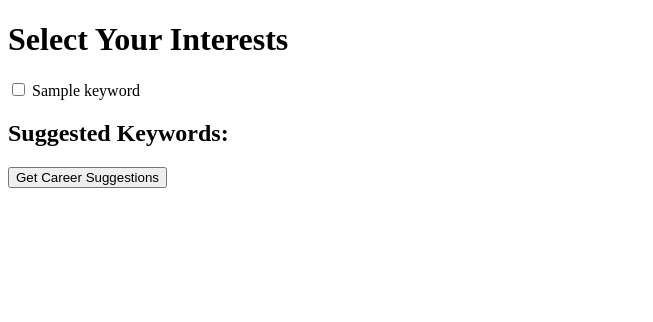
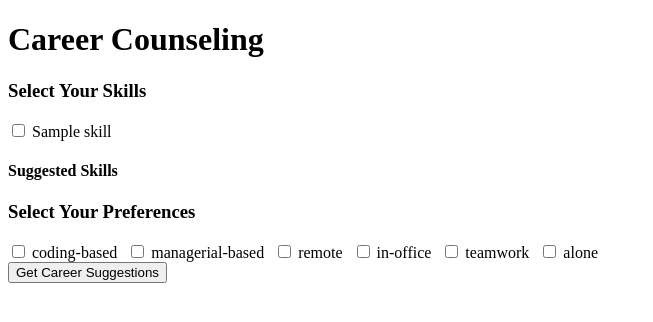
Before and after one commit to yashviparikh/career-aptitude, a Flask app: template templates/index.html in a window 1280 px wide. Shown: the top 322 px of the page, without its empty margins (0-653 px from the left). Run offline with Flask 3, Linux system fonts and the light colour scheme; the template is opened without the code that fills it: most values are stand-ins (such as "Sample title", 1, 10 or a date in 2020).

Commit message:
new dataset,dynamic keywords appear but without display of chosen keywords, preferences added

```diff
--- a/app.py
+++ b/app.py
@@ -1,24 +1,51 @@
 from flask import Flask,render_template,request,jsonify
-from careers import CAREERS,MAIN_KEYWORDS,recommend_careers
+from careers import tech_skill_preferences_data,recommend_tech_careers
 app= Flask(__name__)
 
 @app.route("/", methods=["GET","POST"])
 def index():
     if request.method=="POST":
-        selected_keywords=request.form.getlist("keywords")
-        careers=recommend_careers(selected_keywords)
+        selected_skills=request.form.getlist("skills")
+        if not selected_skills:
+            return render_template("index.html",skills=get_all_skills(),error="no skill selected")
+        preferences=request.form.getlist("preferences")
+        careers=recommend_tech_careers(selected_skills,include_scores=True,filter_preferences=preferences)
         return render_template("results.html",careers=careers)
-    return render_template("index.html",keywords=list(MAIN_KEYWORDS.keys()))
+    return render_template("index.html",skills=get_all_skills())
+
+def get_all_skills():
+    skills=set()
+    for category,details in tech_skill_preferences_data.items():
+        skills.update(details["skills"])
+    return sorted(list(skills))
 
 @app.route("/related_keywords",methods=["POST"])
 def get_related_keywords():
-    selected=request.json.get("selected_keywords",[])
+    selected=list(set(request.json.get("selected_skills",[])))
+    if not selected:
+        return jsonify({"error": "no skills selected"}),400
     suggestions=set()
+    visited=set(selected)
+    maxdepth=3
 
-    for keyword in selected:
-        if keyword in MAIN_KEYWORDS:
-            suggestions.update(MAIN_KEYWORDS[keyword])
-            print("suggestions:",list(suggestions))
-    return jsonify(list(suggestions))
+    def fetch_related(keys,depth=0):
+        if depth>=maxdepth:
+            return
+        new_skills=set()
+        for key in keys:
+            for category,details in tech_skill_preferences_data.items():
+                if key in details["skills"]:
+                    for domain,domain_details in details["domains"].items():
+                        for role in domain_details["roles"]:
+                            related_skills=details["skills"]
+                            for skill in related_skills:
+                                if skill not in visited:
+                                    visited.add(skill)
+                                    suggestions.add(skill)
+                                    new_skills.add(skill)
+        if new_skills:
+            fetch_related(new_skills,depth+1)
+    fetch_related(selected)
+    return jsonify(sorted(list(suggestions)))
 if __name__=="__main__":
     app.run(debug=True)
--- a/static/script.js
+++ b/static/script.js
@@ -1,44 +1,76 @@
 document.addEventListener("DOMContentLoaded",function()
 {
-    const checkboxes=document.querySelectorAll(".keyword-checkbox");
-    const suggestedcontainer=document.getElementById("suggested-keywords");
-
-    checkboxes.forEach(checkbox=>
+    const suggestedContainer=document.getElementById("suggested-skills");
+    const preferencesContainer=document.getElementById("user-preferences");
+    updatePreferenceSection();
+    document.addEventListener("change",function(event)
     {
-            checkbox.addEventListener("change",()=>
+        if (event.target.classList.contains("skill-checkbox"))
         {
-                updateRelatedKeywords();
-            });
+            updateRelatedSkills();
+        }
     });
 
-        function updateRelatedKeywords()
+
+    function updateRelatedSkills()
     {
-            const selectedKeywords=Array.from(checkboxes).filter(checkbox=>checkbox.checked).map(checkbox=>checkbox.value);
-            console.log("selectedkeywords: ",selectedKeywords);
-            fetch("/related_keywords",{
-                method:"POST",headers:{"Content-Type":"application/json"},
-                body:JSON.stringify({selected_keywords:selectedKeywords})
+        const selectedSkills=Array.from(
+            document.querySelectorAll(".skill-checkbox"))
+            .filter(checkbox=>checkbox.checked)
+            .map(checkbox=>checkbox.value);
+        console.log("selected skills: ",selectedSkills);
+        if (selectedSkills.length === 0) {
+            console.error("No skills selected. Skipping fetch request.");
+            return;
+        }
+        fetch("/related_keywords",
+        {
+            method:"POST",
+            headers:{"Content-Type":"application/json"},
+            body:JSON.stringify({selected_skills:selectedSkills})
         })
         .then(response=>response.json())
         .then(data=>
             {
-                    suggestedcontainer.innerHTML="";
-                    data.forEach(keyword=>
+                console.log("API Response: ", data);
+                suggestedContainer.innerHTML="";
+                preferencesContainer.innerHTML="";
+                data.forEach(skill=>
+                    {
+                        const label=document.createElement("label");
+                        label.style.marginRight="10px";
+
+                        const checkbox = document.createElement("input");
+                        checkbox.type = "checkbox";
+                        checkbox.name = "skills";
+                        checkbox.value = skill;
+                        checkbox.classList.add("skill-checkbox");
+
+                        label.appendChild(checkbox);
+                        label.appendChild(document.createTextNode(" " + skill));
+                        suggestedContainer.appendChild(label);
+                            });
+            })
+            .catch(error=> console.error("Fetch error: ",error));
+    }
+function updatePreferenceSection()
+{
+    const preferences=["coding-based","managerial-based","remote","in-office", "teamwork", "alone"];
+    preferencesContainer.innerHTML="";
+    preferences.forEach(pref=>
         {
             const label=document.createElement("label");
             label.style.marginRight="10px";
 
             const checkbox=document.createElement("input");
-                            checkbox.type="checkbox";
-                            checkbox.name="keywords";
-                            checkbox.value=(keyword);
-                            checkbox.classList.add(keyword-checkbox);
+            checkbox.type = "checkbox";
+            checkbox.name = "preferences";
+            checkbox.value = pref;
+            checkbox.classList.add("preference-checkbox");
 
             label.appendChild(checkbox);
-                            label.appendChild(document.createTextNode(" " + keyword));
-                            suggestedcontainer.appendChild(label);
+            label.appendChild(document.createTextNode(" " + pref));
+            preferencesContainer.appendChild(label);
         });
-                })
-            .catch(error=> console.error("Fetch error: ",error));
 }
 });
--- a/templates/index.html
+++ b/templates/index.html
@@ -7,22 +7,61 @@
     <script src="{{ url_for('static', filename='script.js') }}" defer></script>
 </head>
 <body>
-    <h1>Select Your Interests</h1>
+    <h1>Career Counseling</h1>
+
+    <!-- Form to submit selected skills and preferences -->
     <form method="POST">
-        <div id="keyword-container">
-            {% for keyword in keywords %}
-                <label>
-                    <input type="checkbox" name="keywords" value="{{ keyword }}" class="keyword-checkbox">
-                    {{ keyword }}
-                </label><br>
-            {% endfor %}
+
+        <!-- Display main skills dynamically -->
+        <div id="skill-selection">
+            <h3>Select Your Skills</h3>
+            <div id="main-skills">
+                {% for skill in skills %}
+                    <label style="margin-right: 10px;">
+                        <input type="checkbox" name="skills" value="{{ skill }}" class="skill-checkbox">
+                        {{ skill }}
+                    </label>
+                {% endfor %}
+            </div>
+            <h4>Suggested Skills</h4>
+            <div id="suggested-skills">
+                <!-- Suggested skills will be dynamically added here by script.js -->
+            </div>
         </div>
 
-        <h2>Suggested Keywords:</h2>
-        <div id="suggested-keywords">
-
+        <!-- Display user preferences -->
+        <div id="preference-selection">
+            <h3>Select Your Preferences</h3>
+            <div id="user-preferences">
+                <!-- These preferences are hardcoded for now; they can also be passed dynamically if needed -->
+                <label style="margin-right: 10px;">
+                    <input type="checkbox" name="preferences" value="coding-based" class="preference-checkbox">
+                    Coding-based
+                </label>
+                <label style="margin-right: 10px;">
+                    <input type="checkbox" name="preferences" value="managerial-based" class="preference-checkbox">
+                    Managerial-based
+                </label>
+                <label style="margin-right: 10px;">
+                    <input type="checkbox" name="preferences" value="remote" class="preference-checkbox">
+                    Remote
+                </label>
+                <label style="margin-right: 10px;">
+                    <input type="checkbox" name="preferences" value="in-office" class="preference-checkbox">
+                    In-office
+                </label>
+                <label style="margin-right: 10px;">
+                    <input type="checkbox" name="preferences" value="teamwork" class="preference-checkbox">
+                    Teamwork
+                </label>
+                <label style="margin-right: 10px;">
+                    <input type="checkbox" name="preferences" value="alone" class="preference-checkbox">
+                    Alone
+                </label>
+            </div>
         </div>
 
+        <!-- Submit button -->
         <button type="submit">Get Career Suggestions</button>
     </form>
 </body>
```
Also changed, not shown: careers.py (+150 -24 lines), static/style.css (added, +85 -0 lines). Lines whose indentation alone changed are shown as unchanged.
